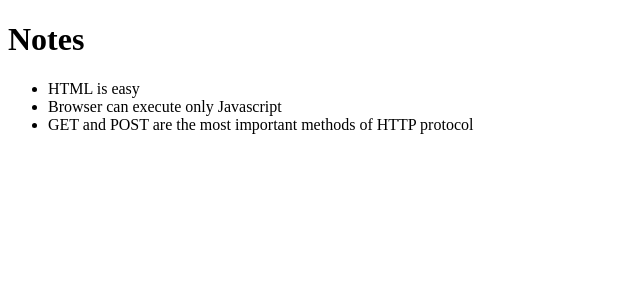
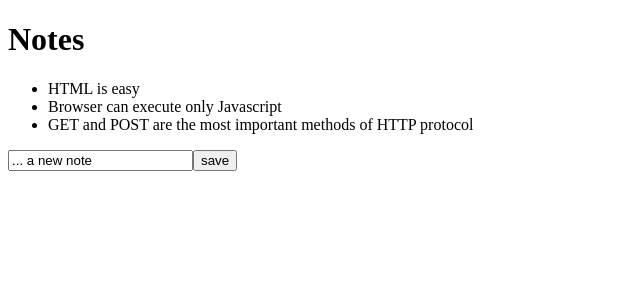
Before and after one commit to techieeliot/full-stack-open-2020, a React (Create React App) app in the folder part2/notes-app/: page / in a window 1280 px wide. Shown: the top 300 px of the page, without its empty margins (0-640 px from the left). Built offline with nearby package versions, Linux system fonts and the light colour scheme.

Commit message:
Build a handler function plus an addNote function on submit

```diff
--- a/part2/notes-app/src/App.jsx
+++ b/part2/notes-app/src/App.jsx
@@ -1,7 +1,28 @@
-import React from 'react'
+import React, { useState } from 'react'
 import Note from './components/Note'
 
-const App = ({notes}) => {
+const App = (props) => {
+const [notes, setNotes] = useState(props.notes)
+const [newNote, setNewNote] = useState('... a new note')
+
+const addNote = (event) => {
+  event.preventDefault()
+  const noteObject = {
+    content: newNote,
+    date: new Date().toISOString(),
+    important: Math.random() < 0.5,
+    id: notes.length + 1,
+  }
+
+  setNotes(notes.concat(noteObject))
+  setNewNote('')
+}
+
+const handleNoteChange = (event) => {
+  console.log(event.target.value)
+  setNewNote(event.target.value)
+}
+
 return (
   <>
     <h1>Notes</h1>
@@ -10,8 +31,13 @@
         <Note key={note.id} note={note} />
       )}
     </ul>
+    <form onSubmit={addNote}>
+      <input
+        value={newNote}
+        onChange={handleNoteChange}/>
+      <button type="submit">save</button>
+    </form>
   </>
-    )
-  }
+)}
 
   export default App
```
Lines whose indentation alone changed are shown as unchanged.
